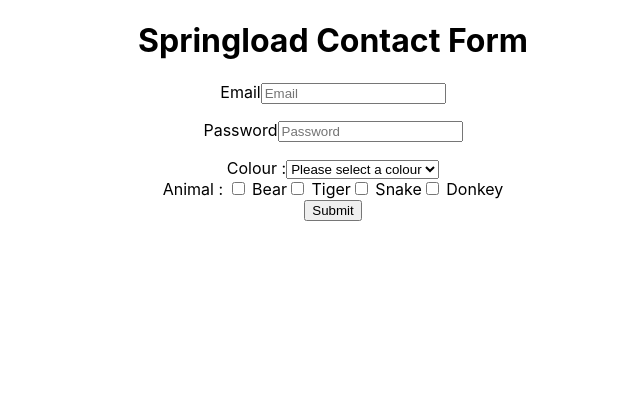
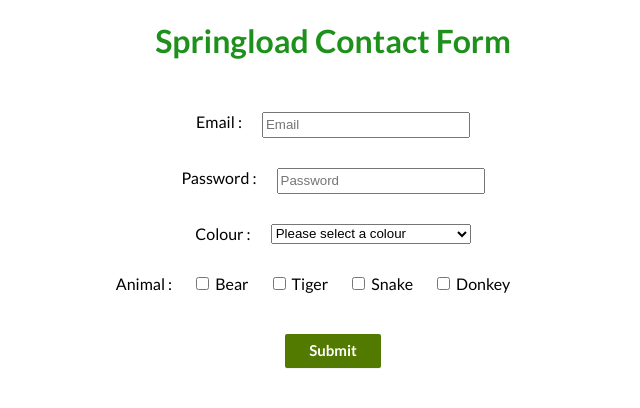
Before and after one commit to evelyntanwy/form-validation, a React (Create React App) app: page / in a window 1280 px wide. Shown: the top 408 px of the page, without its empty margins (307-947 px from the left). Built offline with nearby package versions, Linux system fonts and the light colour scheme.

Commit message:
added styling

```diff
--- a/src/App.css
+++ b/src/App.css
@@ -1,4 +1,7 @@
+@import url("https://fonts.googleapis.com/css2?family=Lato:wght@300;400;700&display=swap");
+
 .App {
+  font-family: "Lato", sans-serif;
   text-align: center;
 }
 
@@ -28,13 +31,54 @@
   color: #61dafb;
 }
 
-@keyframes App-logo-spin {
-  from {
-    transform: rotate(0deg);
-  }
-  to {
-    transform: rotate(360deg);
-  }
+.header-title {
+  color: var(--theme-light);
+}
+
+.container {
+  display: inline-block;
+}
+
+.form-row {
+  display: flex;
+  justify-content: center;
+  gap: 10px 20px; /* row-gap column gap */
+  column-gap: 20px; /* email and textarea */
+  margin-top: 30px;
+}
+
+.form-input {
+  width: 200px;
+  height: 20px;
+}
+
+.button {
+  align-items: center;
+  color: #fff;
+  background-color: #527a00;
+  background-color: var(--fabric-theme-base, #527a00);
+  border: 0;
+  border-radius: 2px;
+  box-shadow: 0 1px 0 0 rgb(0 0 0 / 5%), 0 0 0 2px transparent;
+  box-sizing: border-box;
+  display: inline-flex;
+  font-family: Lato, sans-serif;
+  font-size: 15px;
+  font-weight: 800;
+  height: 34px;
+  line-height: 1.125;
+  padding: 0 24px;
+  position: relative;
+  user-select: none;
+  vertical-align: bottom;
+  justify-content: center;
+  margin-top: 30px;
+}
+
+:root {
+  --theme-base: #007400;
+  --theme-light: #1e901c;
+  --theme-lighter: #3cab38;
 }
 
 /* .container {
--- a/src/App.js
+++ b/src/App.js
@@ -4,7 +4,7 @@
 function App() {
   return (
     <div className="App">
-      <h1>Springload Contact Form</h1>
+      <h1 className="header-title">Springload Contact Form</h1>
 
       <Contact />
     </div>
--- a/src/components/Contact.jsx
+++ b/src/components/Contact.jsx
@@ -58,11 +58,12 @@
   return (
     <div className="container">
       <form onSubmit={handleSubmit}>
-        <div className="ui divider"></div>
-        <div className="ui form">
-          <div className="field">
-            <label>Email</label>
+        <div className="form-display"></div>
+        <div className="form-divider">
+          <div className="form-row">
+            <label>Email :</label>
             <input
+              className="form-input"
               type="text"
               name="email"
               placeholder="Email"
@@ -71,9 +72,10 @@
             />
           </div>
           <p>{formErrors.email}</p>
-          <div className="field">
-            <label>Password</label>
+          <div className="form-row">
+            <label>Password : </label>
             <input
+              className="form-input"
               type="password"
               name="password"
               placeholder="Password"
@@ -83,9 +85,9 @@
           </div>
           <p>{formErrors.password}</p>
           <div>
-            <label>
+            <label className="form-row">
               Colour :
-              <select>
+              <select className="form-input">
                 <option defaultChecked="blue">Please select a colour</option>
                 <option value="blue">Blue</option>
                 <option value="green">Green</option>
@@ -95,7 +97,7 @@
               </select>
             </label>
           </div>
-          <div>
+          <div className="form-row">
             <label>Animal : </label>
             <label>
               <input
@@ -133,8 +135,10 @@
               />{" "}
               Donkey
             </label>
+            <br />
+            <div className="form-row">
               {tigerType ? (
-              <p>
+                <p className="form-row">
                   Type of Tiger<input placeholder="type"></input>
                 </p>
               ) : (
@@ -142,12 +146,14 @@
               )}
             </div>
           </div>
-        <button>Submit</button>
+        </div>
+        <button className="button">Submit</button>
       </form>
-
+      <div className="form-row">
         {Object.keys(formErrors).length === 0 && isSubmit ? (
           <div>You have successfully Sign-in with {formValues.email} </div>
         ) : null}
+      </div>
     </div>
   );
 }
```
Lines whose indentation alone changed are shown as unchanged.
